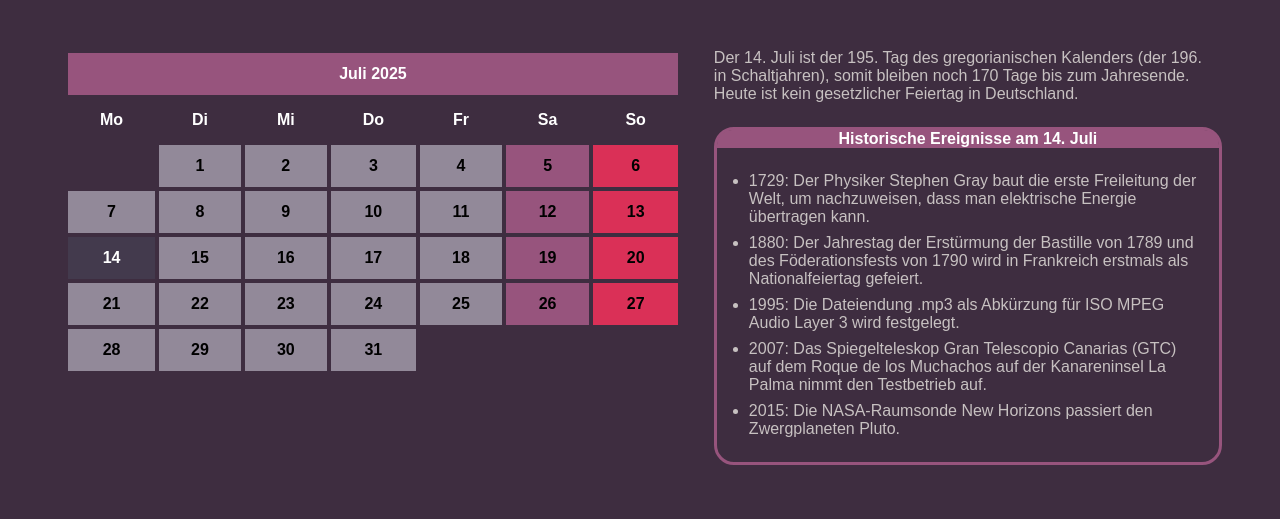
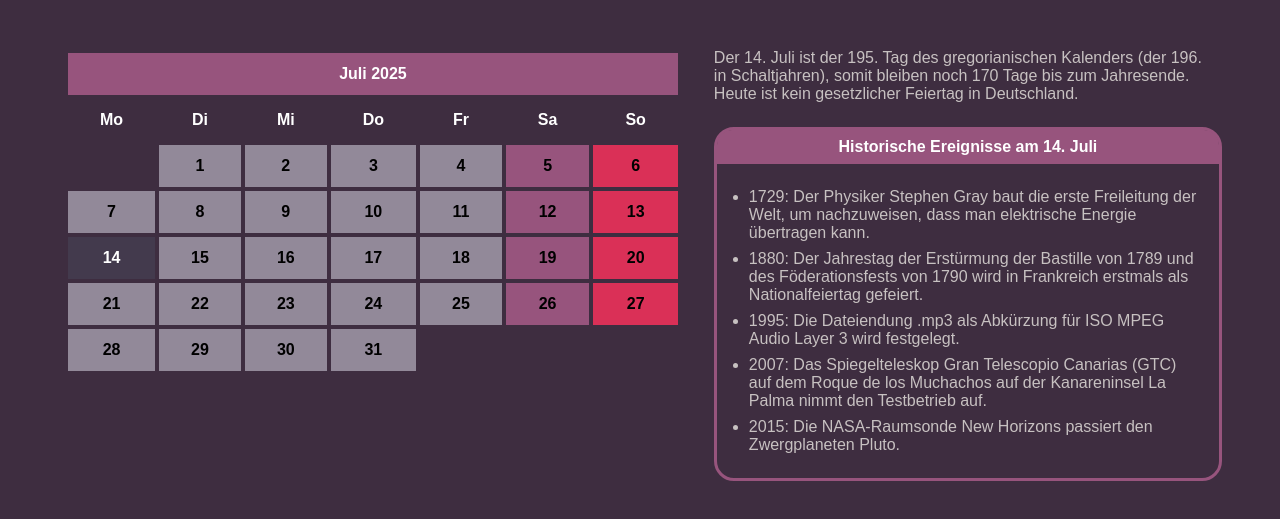
Before and after one commit to mrclksr/cdemy-js-kalender, a plain HTML site: page index.html in a window 1280 px wide. Shown: the part 79-598 px from the top of the page. Drawn offline with Linux system fonts and the light colour scheme.

Commit message:
Refactor history box header to improve semantics and styling

```diff
--- a/index.html
+++ b/index.html
@@ -78,7 +78,7 @@
                 Heute ist kein gesetzlicher Feiertag in Deutschland.
             </div>
             <div id="history_box">
-                <p>Historische Ereignisse am 14. Juli</p>
+                <div id="history_box_head">Historische Ereignisse am 14. Juli</div>
                 <ul>
                     <li>1729: Der Physiker Stephen Gray baut die erste Freileitung der Welt, um nachzuweisen, dass
                         man
--- a/style.css
+++ b/style.css
@@ -107,7 +107,7 @@ table.calendar td:hover {
   margin: 0 0 0 0;
 }
 
-#history_box p {
+#history_box_head {
   background-color: #97547d;
   color: white;
   text-align: center;
@@ -115,6 +115,7 @@ table.calendar td:hover {
   margin: 0px;
   border-width: 0px;
   border-radius: 15px 15px 0 0;
+  padding: 0.5em;
 }
 
 #description {
```
